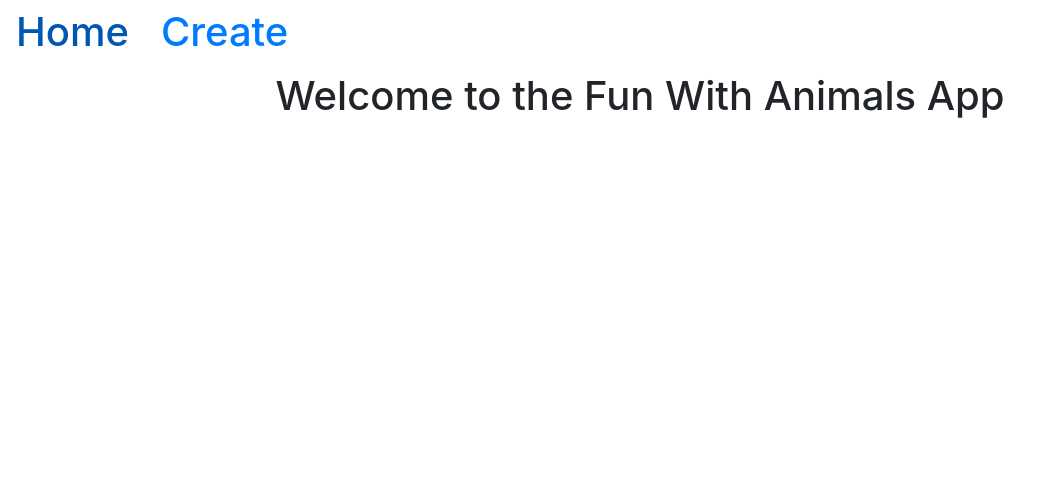
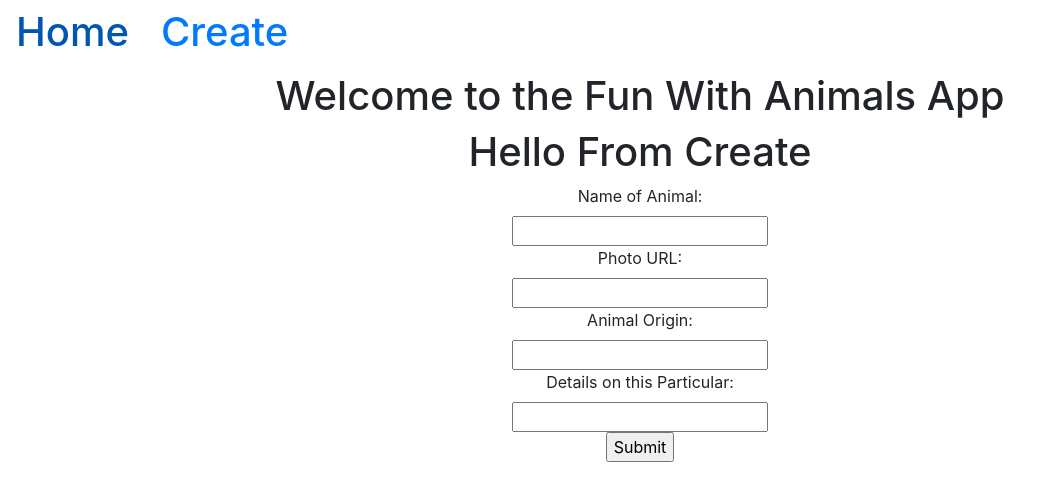
Before and after one commit to mrrogercampbell/mern-lab-frontend, a React (Create React App) app: page /new in a window 1280 px wide. Shown: the top 500 px of the page, without its empty margins (0-1047 px from the left). Built offline with nearby package versions, Linux system fonts and the light colour scheme.

Commit message:
Now able to create new instances.

```diff
--- a/src/components/App/App.js
+++ b/src/components/App/App.js
@@ -2,6 +2,7 @@ import React, { Component } from 'react';
 import './App.css';
 import {Route, Link} from 'react-router-dom'
 import Home from '../Home/Home'
+import Create from '../Create/Create'
 
 class App extends Component {
   render() {
@@ -11,13 +12,14 @@ class App extends Component {
           <Link to="/" className="nav-link">
             <h1>Home</h1>
           </Link>
-          <Link to="/" className="nav-link">
+          <Link to="/new" className="nav-link">
             <h1>Create</h1>
           </Link>
         </nav>
         <main>
           <h1>Welcome to the Fun With Animals App</h1>
           <Route path='/' exact render={(routerProps) => <Home {...routerProps} {...this.state}/>}/>
+          <Route path='/new' exact render={(routerProps) => <Create {...routerProps} {...this.state}/>}/>
         </main>
       </div>
     );
--- a/src/components/Create/Create.js
+++ b/src/components/Create/Create.js
@@ -0,0 +1,66 @@
+import React, { Component } from 'react';
+import './Create.css'
+// import {Route, Link} from 'react-router-dom'
+import axios from 'axios'
+
+class Create extends Component {
+    constructor(props){
+        super(props)
+            this.state = {
+                animalName: '',
+                photoUrl: '',
+                animalOrigin: '',
+                animalDetails: '',
+            }
+    this.handleSubmit = this.handleSubmit.bind(this)
+    this.handleChange = this.handleChange.bind(this)
+    }
+    handleChange(evt) {
+        const variable = evt.target.name
+        console.log(variable)
+        this.setState({[variable]: evt.target.value },
+        () => {
+            console.log(this.state)
+        })
+        // console.log(evt.target.name)
+        // console.log(evt.target.value)
+    }
+    handleSubmit(e) {
+        e.preventDefault()
+        axios.post('http://localhost:3001/', this.state)
+            .then(res => {
+                console.log(res)
+                console.log(res.data)
+            })
+        console.log("CreateNewAnimal Fired");
+    }
+
+    render() {
+        return (
+            <div>
+                <h1>Hello From Create</h1>
+                <form onSubmit={this.handleSubmit}>
+                    <label>Name of Animal:</label>
+                        <br/>
+                    <input type="text" name="animalName" value={this.state.value} onChange={this.handleChange} />
+                        <br/>
+                    <label>Photo URL:</label>
+                        <br/>
+                    <input type="url" name="photoUrl" value={this.state.value} onChange={this.handleChange} />
+                        <br/>
+                    <label>Animal Origin:</label>
+                        <br/>
+                    <input type="text" name="animalOrigin" value={this.state.value} onChange={this.handleChange} />
+                        <br/>
+                    <label>Details on this Particular:</label>
+                        <br/>
+                    <input type="text" name="animalDetails" value={this.state.value} onChange={this.handleChange} />
+                        <br/>
+                    <input type="submit" value="Submit"/>
+                </form>
+            </div>
+        );
+    }
+}
+
+export default Create;
```
